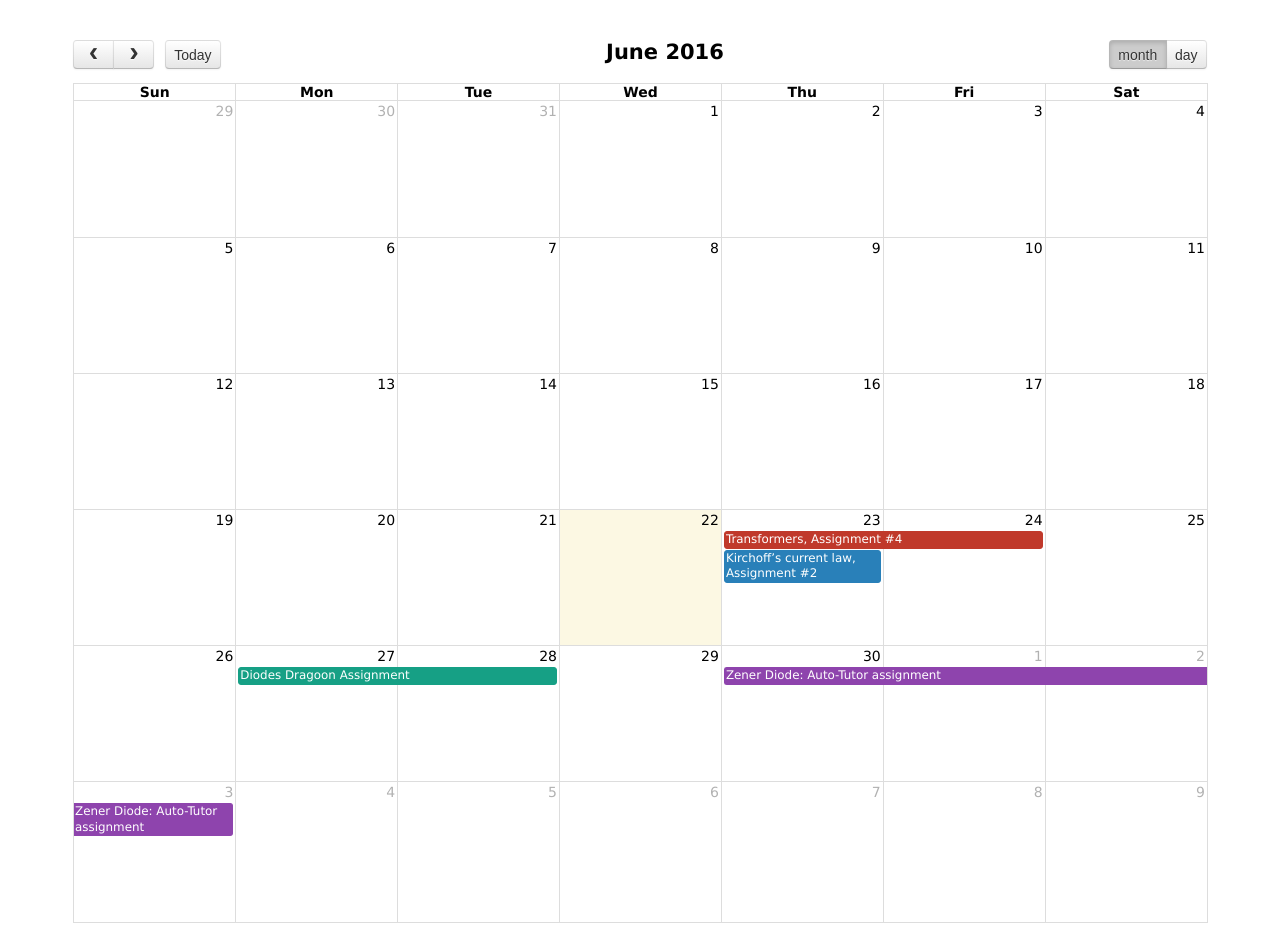
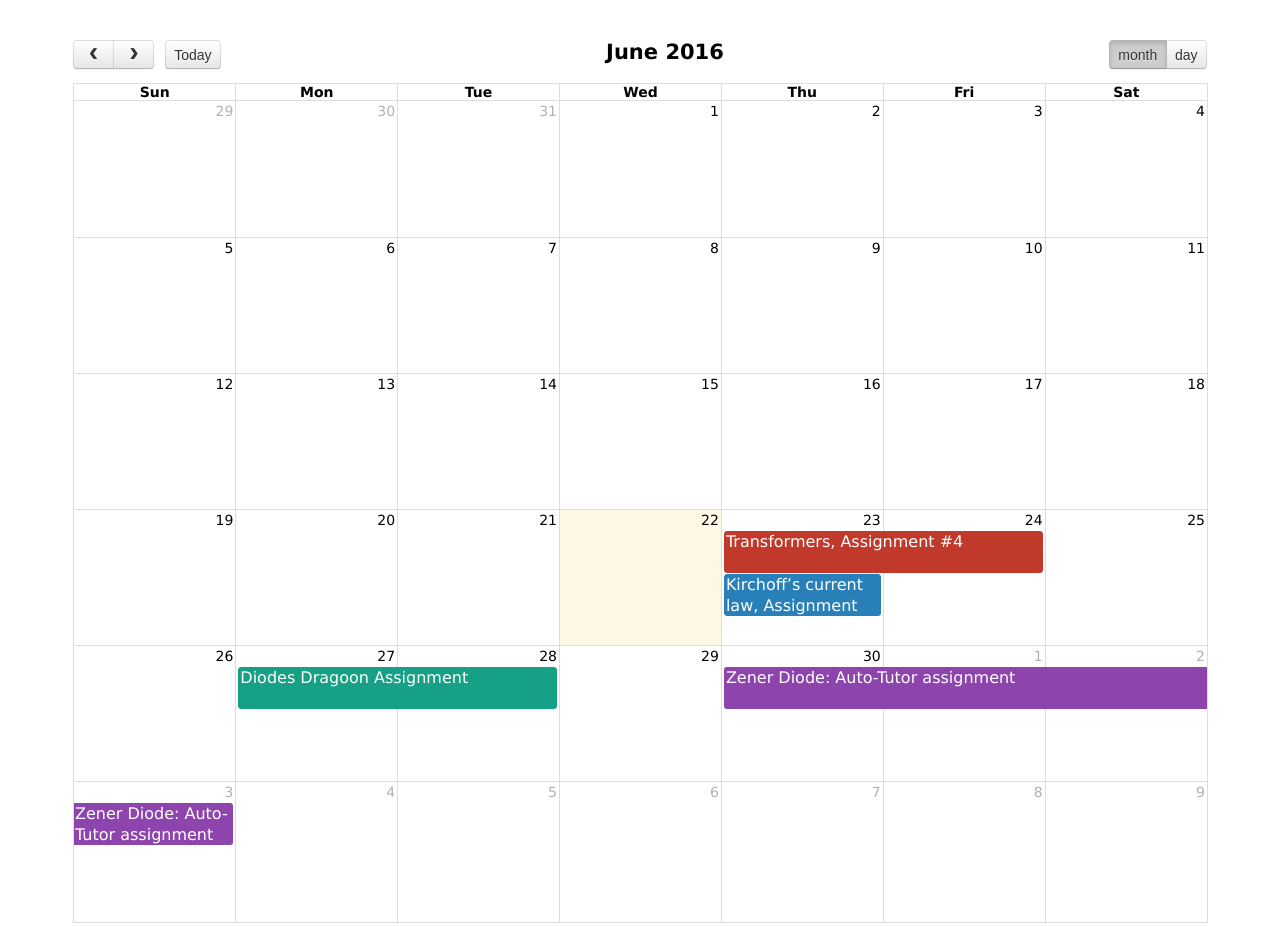
Before and after one commit to vsreelasya/Electronix-Tutor, a plain HTML site: page Calendar/index.html in a window 1280 px wide. Drawn offline with Linux system fonts and the light colour scheme.

Commit message:
Added Controlling event height and Font size

```diff
--- a/Calendar/css/fullcalendar.css
+++ b/Calendar/css/fullcalendar.css
@@ -706,6 +706,8 @@ be a descendant of the grid when it is being dragged.
 .fc-day-grid-event .fc-content { /* force events to be one-line tall */
 	white-space: nowrap;
 	overflow: hidden;
+	height: 40px;
+	font-size: medium;
 }
 
 .fc-day-grid-event .fc-time {
```
